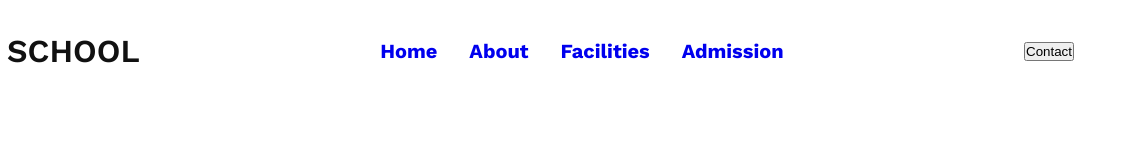
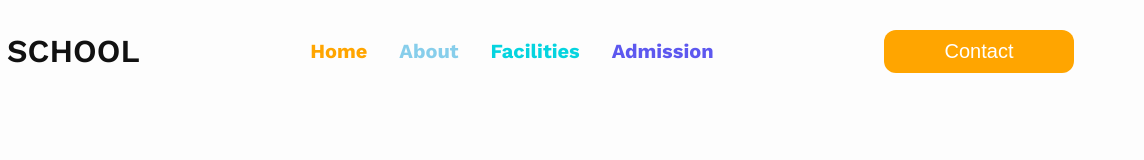
Before and after one commit to helalkhann/Assignment-2, a plain HTML site: page index.html in a window 1280 px wide. Shown: the full height of the page, 136-1280 px from the left. Drawn offline with nearby package versions, Linux system fonts and the light colour scheme; a web font is replaced by a local one.

Commit message:
added header section

```diff
--- a/index.html
+++ b/index.html
@@ -22,12 +22,12 @@
                 <h1>SCHOOL</h1>
             </div>
             <!--Nav bar Item link-->
-            <div class="nav-links ">
+            <div class="nav-links display-flex">
                 <ul class="display-flex">
-                    <li class="first-item"><a href="#">Home</a></li>
-                    <li class="second-item"><a href="#">About</a></li>
-                    <li class="third-item"><a href="#">Facilities</a></li>
-                    <li class="fourth-item"><a href="#">Admission</a></li>
+                    <li><a class="first-item" href="#">Home</a></li>
+                    <li><a class="second-item"href="#">About</a></li>
+                    <li><a class="third-item"href="#">Facilities</a></li>
+                    <li><a class="fourth-item"href="#">Admission</a></li>
                 </ul>
             </div>
             <!--Contact -->
--- a/style/responsive.css
+++ b/style/responsive.css
@@ -1,3 +1,4 @@
+@media screen and (max-width: 576px){
     *{
         margin:0;
         padding:0;
@@ -8,4 +9,12 @@ body{
         font-family: "Work Sans", serif;
         font-optical-sizing: auto;
         font-style: normal;
+        background-color:rgb(253, 253, 253);
     }
+    .nav-links ul{
+        display:none;
+    }
+    .contact-btn{
+        display:none;
+    }
+}
--- a/style/style.css
+++ b/style/style.css
@@ -8,10 +8,13 @@ body{
     font-family: "Work Sans", serif;
     font-optical-sizing: auto;
     font-style: normal;
+    background-color:rgb(253, 253, 253);
 }
 #body{
     max-width:1140px;
     margin:0 auto;
+    padding:0 20px;
+
 }
 /*Share Style properties*/
 .display-flex{
@@ -25,7 +28,11 @@ a{
 }
 /*Main style */
 
-/*Navbar section */
+/*
+===============================
+header section
+===============================
+*/
 .navbar{
     justify-content:space-between;
     align-items:center;
@@ -48,14 +55,47 @@ a{
     font-weight:700;
 }
 .first-item{
-    color:Orange;
+    color:orange;
 }
 .second-item{
-    color:skyBlue;
+    color:skyblue;
 }
 .third-item{
-    color:rgb(5, 212, 223);
+    color:#05D4DF;
 }
 .fourth-item{
-    color:rgb(93, 88, 239);
+    color:#5D58EF;
 }
+.first-item:hover{
+    color:rgb(255, 251, 0);
+    transition: 0.5s;
+}
+.second-item:hover{
+    color:rgb(255, 123, 0);
+    transition: 0.5s;
+}
+.third-item:hover{
+    color:rgb(255, 0, 128);
+    transition: 0.5s;
+}
+.fourth-item:hover{
+    color:rgb(255, 196, 0);
+    transition: 0.2s;
+}
+.contact-btn button{
+    padding:10px 60.5px;
+    font-size:20px;
+    background-color:orange;
+    color:white;
+    border:none;
+    border-radius: 12px;
+    cursor:pointer;
+}
+.contact-btn button:hover{
+    background-color:skyblue;
+    transition: 0.5s;
+}
+/* =============================
+ End of header section design
+ ===============================
+ */
```
Also changed, not shown: assets/hamburger.png (added). Lines whose indentation alone changed are shown as unchanged.
